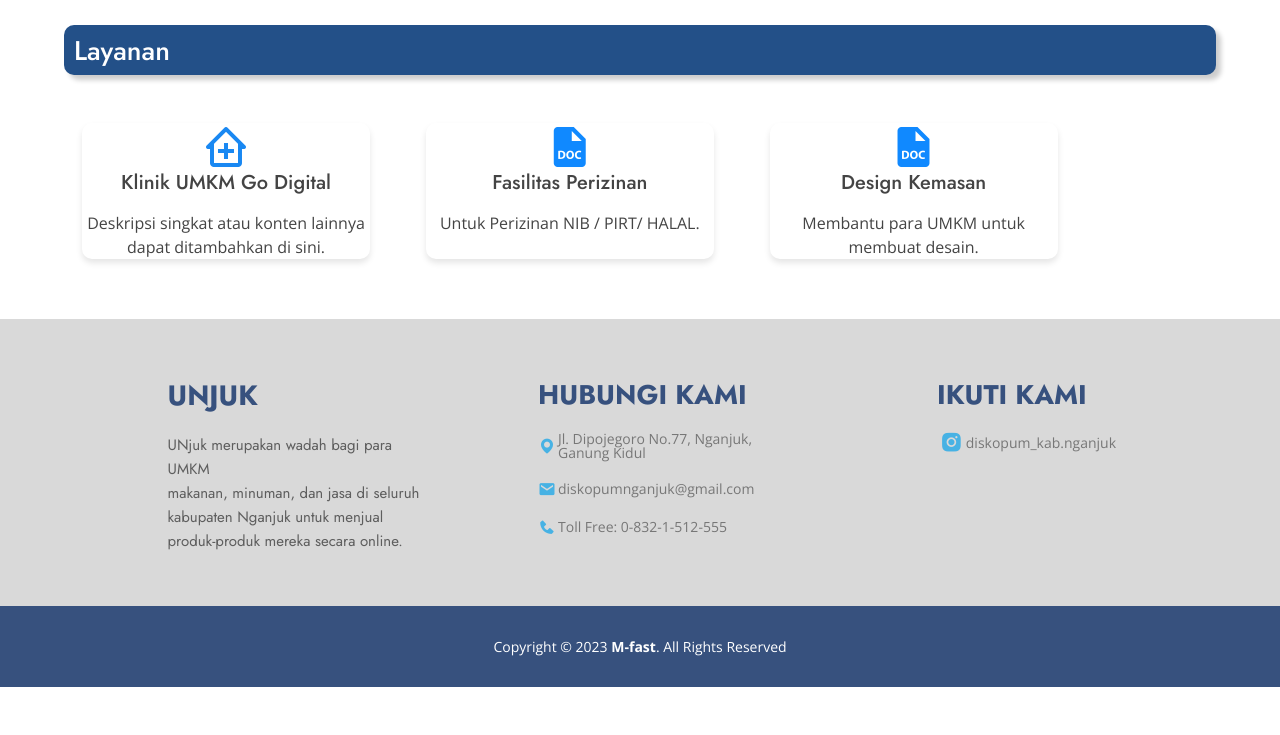
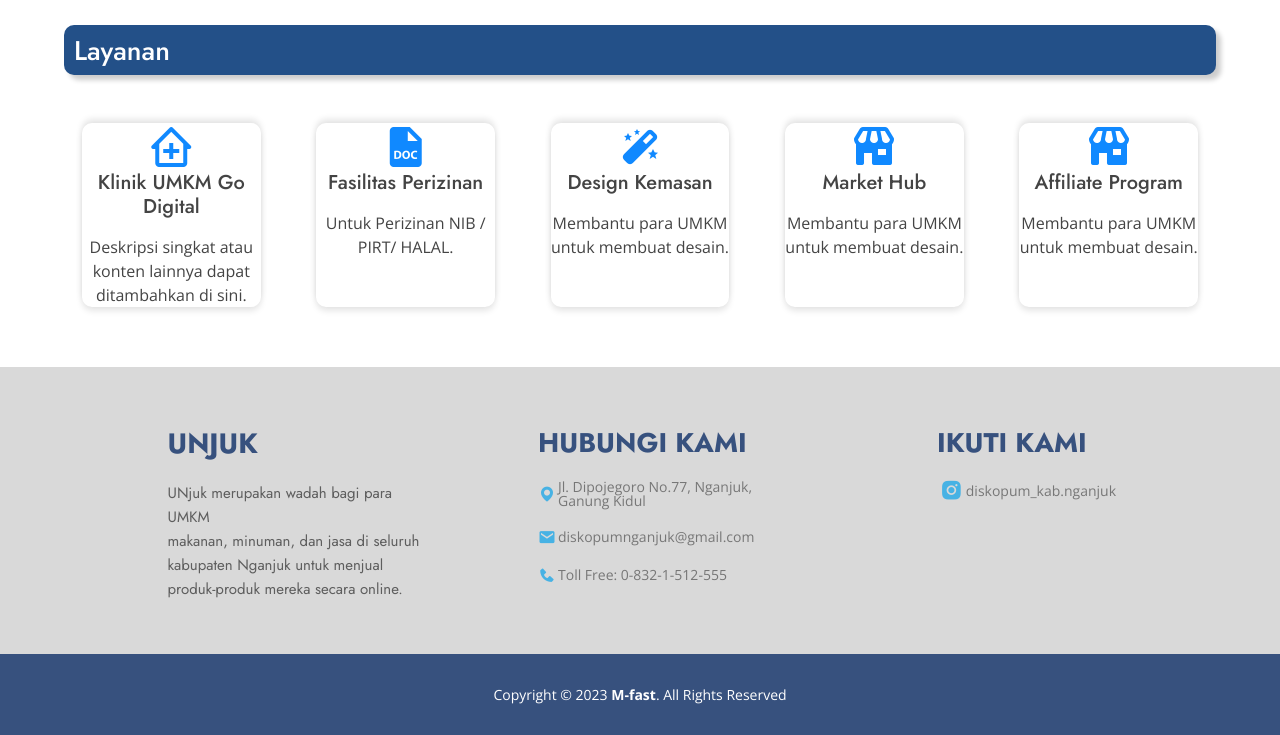
Before and after one commit to Alvian14/projectUnjuk, a PHP site: page /user-layanan.php in a window 1280 px wide. Shown: the part 73-808 px from the top of the page. Before the commit the page ends 760 px from the top, so only its background shows below. Run offline with PHP 8.4, Linux system fonts and the light colour scheme.

Commit message:
sore ini

```diff
--- a/user-layanan.php
+++ b/user-layanan.php
@@ -86,15 +86,15 @@
             <p>Info lebih lanjut bisa via WhatsApp (WA)</p>
     </div> -->
       <div class="informasi container mt-5 d-flex">
-        <div class="kotak text-center" style="width: 18rem; background-color: ; box-shadow: 0px 4px 6px rgba(0, 0, 0, 0.1); ">
-        <i class='bx bx-clinic bx-lg' style='color:#1988f2' ></i>
+        <div class="kotak text-center" style="width: 18rem; box-shadow: 0px -4px 6px rgba(0, 0, 0, 0.1), 0px 4px 6px rgba(0, 0, 0, 0.1); ">
+        <i class='bx bx-clinic bx-lg' style='color:#1089ff' ></i>
           <div class="card-body">
               <h5 class="card-title">Klinik UMKM Go Digital</h5>
               <p class="card-text mt-3">Deskripsi singkat atau konten lainnya dapat ditambahkan di sini.</p>
           </div>
         </div>
 
-        <div class="kotak text-center " style="width: 18rem; background-color: ; box-shadow: 0px 4px 6px rgba(0, 0, 0, 0.1); margin-left: 5%">
+        <div class="kotak text-center " style="width: 18rem; box-shadow: 0px -4px 6px rgba(0, 0, 0, 0.1), 0px 4px 6px rgba(0, 0, 0, 0.1); margin-left: 5%">
           <i class='bx bxs-file-doc bx-lg' style='color:#1089ff' ></i>
           <div class="card-body">
               <h5 class="card-title">Fasilitas Perizinan</h5>
@@ -102,10 +102,26 @@
           </div>
         </div>
 
-        <div class="kotak text-center " style="width: 18rem; background-color: ; box-shadow: 0px 4px 6px rgba(0, 0, 0, 0.1); margin-left: 5%">
-          <i class='bx bxs-file-doc bx-lg' style='color:#1089ff' ></i>
+        <div class="kotak text-center " style="width: 18rem; box-shadow: 0px -4px 6px rgba(0, 0, 0, 0.1), 0px 4px 6px rgba(0, 0, 0, 0.1); margin-left: 5%">
+        <i class='bx bxs-magic-wand bx-lg' style='color:#1089ff'  ></i>
           <div class="card-body">
               <h5 class="card-title">Design Kemasan</h5>
+              <p class="card-text mt-3">Membantu para UMKM untuk membuat desain.</p>
+          </div>
+        </div>
+
+        <div class="kotak text-center " style="width: 18rem; box-shadow: 0px -4px 6px rgba(0, 0, 0, 0.1), 0px 4px 6px rgba(0, 0, 0, 0.1); margin-left: 5%">
+        <i class='bx bxs-store bx-flip-horizontal bx-lg' style='color:#1089ff' ></i>
+          <div class="card-body">
+              <h5 class="card-title">Market Hub</h5>
+              <p class="card-text mt-3">Membantu para UMKM untuk membuat desain.</p>
+          </div>
+        </div>
+
+        <div class="kotak text-center " style="width: 18rem; box-shadow: 0px -4px 6px rgba(0, 0, 0, 0.1), 0px 4px 6px rgba(0, 0, 0, 0.1); margin-left: 5%">
+        <i class='bx bxs-store bx-flip-horizontal bx-lg' style='color:#1089ff' ></i>
+          <div class="card-body">
+              <h5 class="card-title">Affiliate Program</h5>
               <p class="card-text mt-3">Membantu para UMKM untuk membuat desain.</p>
           </div>
         </div>
@@ -168,11 +184,6 @@
        Copyright &copy; 2023 <strong><span>M-fast</span></strong>. All Rights Reserved
       </div>
       <div class="credits">
-        <!-- All the links in the footer should remain intact. -->
-        <!-- You can delete the links only if you purchased the pro version. -->
-        <!-- Licensing information: https://bootstrapmade.com/license/ -->
-        <!-- Purchase the pro version with working PHP/AJAX contact form: https://bootstrapmade.com/arsha-free-bootstrap-html-template-corporate/ -->
-        <!-- Designed by <a href="https://bootstrapmade.com/">BootstrapMade</a> -->
       </div>
     </div>
   </footer><!-- End Footer -->
```
